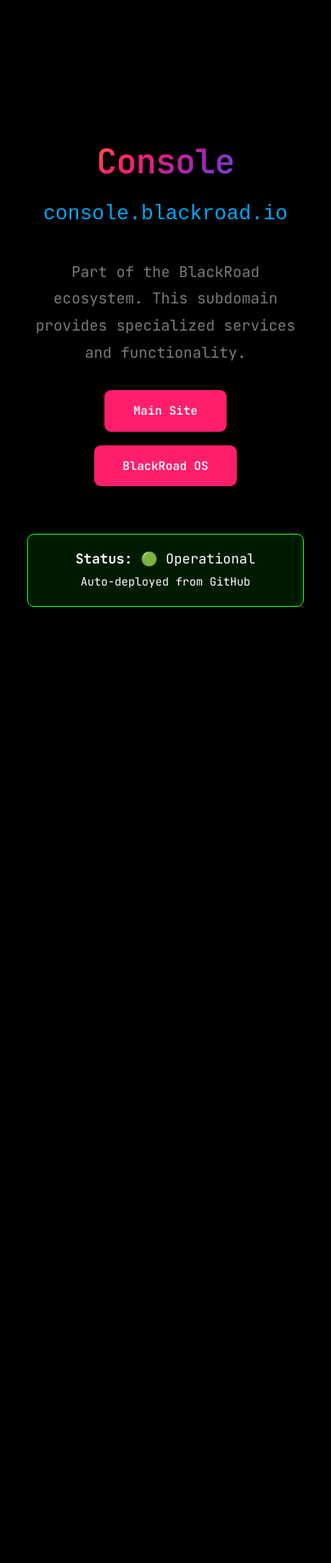
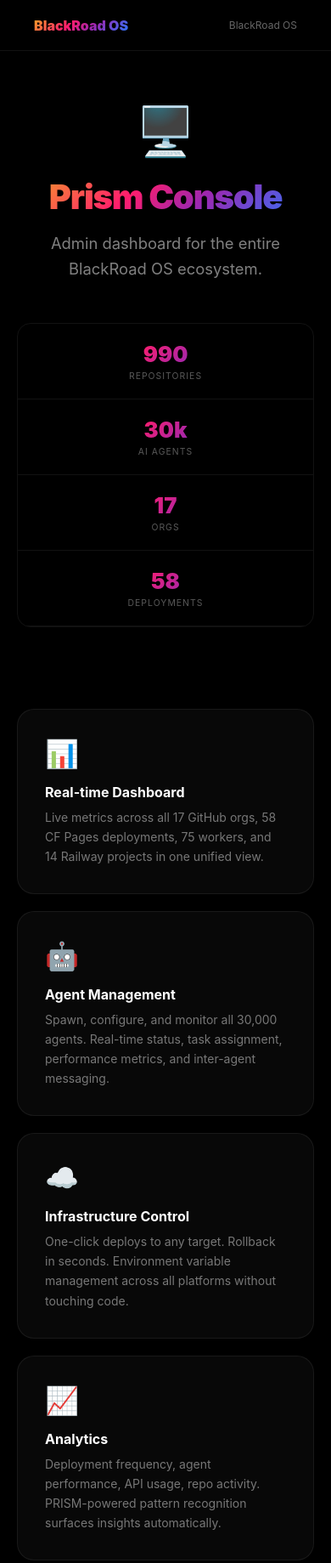
Before and after one commit to BlackRoad-OS/console-blackroadio, a website: page index.html in a window 390 px wide. Shown: the top 1839 px of the page at 85% size. Before the commit the page ends 844 px from the top, so only its background shows below. Drawn offline with Linux system fonts and the light colour scheme; no server answers.

Commit message:
feat: enhance site with full content, live data, responsive design

```diff
--- a/index.html
+++ b/index.html
@@ -1,128 +1,113 @@
 <!DOCTYPE html>
 <html lang="en">
 <head>
-    <meta charset="UTF-8">
-    <meta name="viewport" content="width=device-width, initial-scale=1.0">
-    <title>Console - blackroad.io</title>
-    <style>
-        * { margin: 0; padding: 0; box-sizing: border-box; }
-        body {
-            font-family: 'Inter', -apple-system, sans-serif;
-            background: #000;
-            color: #0f0;
-            display: flex;
-            align-items: center;
-            justify-content: center;
-            min-height: 100vh;
-            padding: 2rem;
-            text-align: center;
-        }
-        .container {
-            max-width: 600px;
-        }
-        h1 {
-            font-size: 3rem;
-            margin-bottom: 1rem;
-            background: linear-gradient(135deg, #FF9D00, #FF0066, #7700FF, #0066FF);
-            -webkit-background-clip: text;
-            -webkit-text-fill-color: transparent;
-        }
-        .subdomain {
-            font-family: 'Courier New', monospace;
-            font-size: 1.5rem;
-            margin-bottom: 2rem;
-            color: #0af;
-        }
-        p {
-            font-size: 1.1rem;
-            line-height: 1.8;
-            margin-bottom: 2rem;
-            opacity: 0.8;
-        }
-        .btn {
-            display: inline-block;
-            padding: 1rem 2rem;
-            background: linear-gradient(135deg, #FF9D00, #FF0066);
-            color: #fff;
-            text-decoration: none;
-            border-radius: 8px;
-            font-weight: 600;
-            margin: 0.5rem;
-            transition: transform 0.3s;
-        }
-        .btn:hover {
-            transform: translateY(-2px);
-        }
-        .status {
-            margin-top: 3rem;
-            padding: 1rem;
-            background: rgba(0, 255, 0, 0.1);
-            border: 1px solid #0f0;
-            border-radius: 8px;
-        }
-    </style>
-  <link rel="preconnect" href="https://fonts.googleapis.com">
-  <link rel="preconnect" href="https://fonts.gstatic.com" crossorigin>
-  <link href="https://fonts.googleapis.com/css2?family=JetBrains+Mono:wght@300;400;500;600;700&display=swap" rel="stylesheet">
-  <style>
-    :root{--black:#000;--ink:#0A0A0A;--surface:#111;--border:#1A1A1A;--dim:#666;--sub:#999;--white:#FFF;--pink:#FF1D6C;--amber:#F5A623;--violet:#9C27B0;--blue:#2979FF;--green:#00FF88;--gradient:linear-gradient(135deg,#F5A623 0%,#FF1D6C 38.2%,#9C27B0 61.8%,#2979FF 100%);--xs:8px;--sm:13px;--md:21px;--lg:34px;--xl:55px;--xxl:89px}
-    *,*::before,*::after{margin:0;padding:0;box-sizing:border-box}
-    body{font-family:'JetBrains Mono',monospace;background:#000;color:#fff;line-height:1.618;overflow-x:hidden;-webkit-font-smoothing:antialiased;padding-top:70px}
-    h1{font-size:clamp(40px,8vw,100px);font-weight:600;letter-spacing:-.02em;line-height:1.1;background:linear-gradient(135deg,#F5A623 0%,#FF1D6C 38.2%,#9C27B0 61.8%,#2979FF 100%);-webkit-background-clip:text;-webkit-text-fill-color:transparent;background-clip:text;margin-bottom:21px}
-    h2{font-size:clamp(24px,4vw,48px);font-weight:600;letter-spacing:-.02em;color:#fff;margin-bottom:21px}
-    h3{font-size:clamp(16px,2vw,24px);font-weight:600;color:#fff;margin-bottom:13px}
-    h4,h5,h6{color:#fff}
-    p{color:#999;line-height:1.8;margin-bottom:21px}
-    a{color:#2979FF;text-decoration:none;transition:color .2s}
-    a:hover{color:#FF1D6C}
-    strong{color:#fff}
-    code{font-family:inherit;background:#111;color:#00FF88;padding:2px 6px;border:1px solid #1A1A1A}
-    pre{background:#0A0A0A;border:1px solid #1A1A1A;border-left:2px solid #FF1D6C;padding:21px 34px;color:#00FF88;overflow-x:auto;margin-bottom:34px}
-    hr{border:none;height:1px;background:linear-gradient(135deg,#F5A623,#FF1D6C,#9C27B0,#2979FF);opacity:.3;margin:55px 0}
-    nav,.nav{position:fixed;top:0;left:0;right:0;z-index:1000;display:flex;justify-content:space-between;align-items:center;padding:21px 55px;background:rgba(0,0,0,.85);backdrop-filter:blur(20px);-webkit-backdrop-filter:blur(20px);border-bottom:1px solid #1A1A1A}
-    nav a,.nav a{color:#999;font-size:13px}
-    nav a:hover,.nav a:hover{color:#fff}
-    .logo{font-size:20px;font-weight:700;background:linear-gradient(135deg,#F5A623 0%,#FF1D6C 38.2%,#9C27B0 61.8%,#2979FF 100%);-webkit-background-clip:text;-webkit-text-fill-color:transparent;background-clip:text}
-    header{padding:21px 55px 0;display:flex;justify-content:space-between;align-items:center}
-    header .logo{font-size:22px;font-weight:700;background:linear-gradient(135deg,#F5A623 0%,#FF1D6C 38.2%,#9C27B0 61.8%,#2979FF 100%);-webkit-background-clip:text;-webkit-text-fill-color:transparent;background-clip:text}
-    header nav{position:static;background:none;backdrop-filter:none;border:none;padding:0;display:flex;gap:34px}
-    .hero,section.hero{min-height:90vh;display:flex;flex-direction:column;justify-content:center;align-items:center;text-align:center;padding:89px 55px;position:relative;overflow:hidden}
-    .hero::before{content:'';position:absolute;top:50%;left:50%;transform:translate(-50%,-50%);width:500px;height:500px;background:radial-gradient(circle,rgba(255,29,108,.15) 0%,rgba(156,39,176,.1) 40%,transparent 70%);pointer-events:none;animation:orb 8s ease-in-out infinite}
-    @keyframes orb{0%,100%{transform:translate(-50%,-50%) scale(1);opacity:.6}50%{transform:translate(-50%,-50%) scale(1.3);opacity:1}}
-    .hero p,.tagline{font-size:18px;max-width:600px;color:#999;margin-bottom:55px;position:relative;z-index:1}
-    .hero h1{position:relative;z-index:1}
-    .earth-glow,.hero-glow,.neural-bg{position:absolute;inset:0;background:radial-gradient(ellipse at center,rgba(255,29,108,.07) 0%,transparent 60%);pointer-events:none}
-    section{padding:89px 55px;position:relative}
-    section:not(.hero){max-width:1200px;margin-left:auto;margin-right:auto}
-    section h2{color:#fff;-webkit-text-fill-color:#fff}
-    .btn,.btn-primary{display:inline-block;padding:13px 34px;font-family:inherit;font-size:14px;font-weight:600;background:#FF1D6C;color:#fff;text-decoration:none;border:none;cursor:pointer;transition:all .2s;position:relative;z-index:1}
-    .btn:hover,.btn-primary:hover{background:#fff;color:#000;transform:translateY(-2px)}
-    .features-grid,.ai-features,.pillars{display:flex;flex-wrap:wrap;gap:34px;justify-content:center}
-    .feature-card,.ai-feature,.pillar{background:rgba(255,255,255,.02);border:1px solid #1A1A1A;padding:55px;transition:all .3s;flex:1;min-width:220px;max-width:360px}
-    .feature-card:hover,.ai-feature:hover,.pillar:hover{background:rgba(255,255,255,.05);border-color:rgba(255,29,108,.4);transform:translateY(-4px)}
-    .feature-icon,.ai-feature-icon,.pillar-icon{font-size:28px;margin-bottom:21px;display:block}
-    .feature-card h3,.ai-feature-title,.pillar-name{color:#fff;margin-bottom:8px}
-    .feature-card p,.ai-feature-desc{font-size:14px;color:#666}
-    .badge,.ai-badge{display:inline-block;padding:4px 13px;font-size:11px;letter-spacing:.1em;text-transform:uppercase;border:1px solid #1A1A1A;color:#999;margin-bottom:21px}
-    footer,.footer{padding:55px;border-top:1px solid #1A1A1A;color:#666;font-size:13px;display:flex;justify-content:space-between;align-items:center;flex-wrap:wrap;gap:21px}
-    footer a,.footer a{color:#999}
-    footer a:hover,.footer a:hover{color:#FF1D6C}
-    @media(max-width:768px){nav,.nav{padding:21px}.hero,section.hero{padding:89px 21px}.features-grid,.ai-features,.pillars{flex-direction:column}.feature-card,.ai-feature{min-width:unset;max-width:unset}footer,.footer{flex-direction:column;text-align:center;padding:34px 21px}}
-  </style>
+<meta charset="UTF-8">
+<meta name="viewport" content="width=device-width,initial-scale=1">
+<title>Console — BlackRoad OS</title>
+<meta name="description" content="Admin dashboard for the entire BlackRoad OS ecosystem.">
+<style>
+:root{--amber:#F5A623;--pink:#FF1D6C;--violet:#9C27B0;--blue:#2979FF;--g:linear-gradient(135deg,#F5A623 0%,#FF1D6C 38.2%,#9C27B0 61.8%,#2979FF 100%);--accent:#9C27B0}
+*{margin:0;padding:0;box-sizing:border-box}
+body{font-family:-apple-system,BlinkMacSystemFont,'Inter',sans-serif;background:#000;color:#fff;min-height:100vh}
+nav{padding:0 40px;height:60px;display:flex;align-items:center;justify-content:space-between;border-bottom:1px solid rgba(255,255,255,0.07);backdrop-filter:blur(20px);position:sticky;top:0;z-index:100;background:rgba(0,0,0,0.8)}
+.logo{font-weight:900;font-size:1rem;background:var(--g);-webkit-background-clip:text;-webkit-text-fill-color:transparent;background-clip:text}
+.live-stat{font-size:0.75rem;color:rgba(255,255,255,0.4)}
+.hero{padding:80px 40px 64px;text-align:center;max-width:900px;margin:0 auto}
+.hero-icon{font-size:3.5rem;margin-bottom:24px;display:block}
+h1{font-size:clamp(2.5rem,7vw,5.5rem);font-weight:900;letter-spacing:-0.03em;background:var(--g);-webkit-background-clip:text;-webkit-text-fill-color:transparent;background-clip:text;margin-bottom:20px;line-height:1}
+.tagline{font-size:1.15rem;color:rgba(255,255,255,0.5);line-height:1.618;max-width:560px;margin:0 auto 48px}
+.stat-bar{display:flex;gap:0;max-width:700px;margin:0 auto;border:1px solid rgba(255,255,255,0.07);border-radius:16px;overflow:hidden}
+.stat-item{flex:1;padding:20px 16px;text-align:center;border-right:1px solid rgba(255,255,255,0.07)}
+.stat-item:last-child{border-right:none}
+.stat-v{font-size:1.6rem;font-weight:900;background:var(--g);-webkit-background-clip:text;-webkit-text-fill-color:transparent;background-clip:text}
+.stat-l{font-size:0.65rem;color:rgba(255,255,255,0.35);margin-top:4px;text-transform:uppercase;letter-spacing:0.1em}
+.grid{display:grid;grid-template-columns:repeat(auto-fit,minmax(300px,1fr));gap:20px;max-width:1100px;margin:80px auto;padding:0 40px}
+.feat-card{background:rgba(255,255,255,0.03);border:1px solid rgba(255,255,255,0.07);border-radius:20px;padding:32px;transition:all 0.3s}
+.feat-card:hover{border-color:rgba(255,255,255,0.14);transform:translateY(-3px);background:rgba(255,255,255,0.05)}
+.feat-icon{font-size:2rem;margin-bottom:16px;display:block}
+.feat-title{font-size:1rem;font-weight:700;margin-bottom:8px}
+.feat-desc{font-size:0.875rem;color:rgba(255,255,255,0.45);line-height:1.65}
+.cta{text-align:center;padding:80px 40px;border-top:1px solid rgba(255,255,255,0.07)}
+.cta h2{font-size:2rem;font-weight:800;background:var(--g);-webkit-background-clip:text;-webkit-text-fill-color:transparent;background-clip:text;margin-bottom:16px}
+.btn{display:inline-flex;align-items:center;gap:8px;padding:12px 28px;border-radius:100px;font-size:0.9rem;font-weight:700;text-decoration:none;background:var(--g);color:#fff;transition:opacity 0.2s,transform 0.2s}
+.btn:hover{opacity:0.85;transform:translateY(-2px)}
+footer{padding:40px;text-align:center;color:rgba(255,255,255,0.25);font-size:0.8rem;border-top:1px solid rgba(255,255,255,0.07)}
+footer a{color:rgba(255,29,108,0.7);text-decoration:none}
+@media(max-width:640px){.hero{padding:60px 20px 48px}.grid{padding:0 20px;margin:48px auto}.stat-bar{flex-direction:column}.stat-item{border-right:none;border-bottom:1px solid rgba(255,255,255,0.07)}}
+</style>
 </head>
 <body>
-    <div class="container">
-        <h1>Console</h1>
-        <div class="subdomain">console.blackroad.io</div>
-        <p>Part of the BlackRoad ecosystem. This subdomain provides specialized services and functionality.</p>
-        <div>
-            <a href="https://blackroad.io" class="btn">Main Site</a>
-            <a href="https://blackroad.io" class="btn">BlackRoad OS</a>
-        </div>
-        <div class="status">
-            <strong>Status:</strong> 🟢 Operational<br>
-            <small>Auto-deployed from GitHub</small>
-        </div>
+<nav>
+  <div class="logo">BlackRoad OS</div>
+  <div class="live-stat" id="live-count">Loading...</div>
+</nav>
+<div class="hero">
+  <span class="hero-icon">🖥️</span>
+  <h1>Prism Console</h1>
+  <p class="tagline">Admin dashboard for the entire BlackRoad OS ecosystem.</p>
+  <div class="stat-bar">
+    <div class="stat-item"><div class="stat-v" id="s1">990</div><div class="stat-l">Repositories</div></div>
+    <div class="stat-item"><div class="stat-v" id="s2">30k</div><div class="stat-l">AI Agents</div></div>
+    <div class="stat-item"><div class="stat-v" id="s3">17</div><div class="stat-l">Orgs</div></div>
+    <div class="stat-item"><div class="stat-v" id="s4">58</div><div class="stat-l">Deployments</div></div>
+  </div>
+</div>
+<div class="grid">
+
+    <div class="feat-card">
+      <div class="feat-icon">📊</div>
+      <div class="feat-title">Real-time Dashboard</div>
+      <div class="feat-desc">Live metrics across all 17 GitHub orgs, 58 CF Pages deployments, 75 workers, and 14 Railway projects in one unified view.</div>
     </div>
+
+    <div class="feat-card">
+      <div class="feat-icon">🤖</div>
+      <div class="feat-title">Agent Management</div>
+      <div class="feat-desc">Spawn, configure, and monitor all 30,000 agents. Real-time status, task assignment, performance metrics, and inter-agent messaging.</div>
+    </div>
+
+    <div class="feat-card">
+      <div class="feat-icon">☁️</div>
+      <div class="feat-title">Infrastructure Control</div>
+      <div class="feat-desc">One-click deploys to any target. Rollback in seconds. Environment variable management across all platforms without touching code.</div>
+    </div>
+
+    <div class="feat-card">
+      <div class="feat-icon">📈</div>
+      <div class="feat-title">Analytics</div>
+      <div class="feat-desc">Deployment frequency, agent performance, API usage, repo activity. PRISM-powered pattern recognition surfaces insights automatically.</div>
+    </div>
+
+    <div class="feat-card">
+      <div class="feat-icon">🔐</div>
+      <div class="feat-title">Access Control</div>
+      <div class="feat-desc">Role-based access control, audit logs, session management. All admin actions are logged and verifiable.</div>
+    </div>
+
+    <div class="feat-card">
+      <div class="feat-icon">🔔</div>
+      <div class="feat-title">Alerts</div>
+      <div class="feat-desc">Real-time notifications for deployments, failures, security events, and agent status changes. Multi-channel: Slack, email, SMS, webhook.</div>
+    </div>
+</div>
+<div class="cta">
+  <h2>Built on BlackRoad OS</h2>
+  <p style="color:rgba(255,255,255,0.45);margin-bottom:32px">Your AI. Your Hardware. Your Rules.</p>
+  <a href="https://github.com/BlackRoad-OS" class="btn" target="_blank">⚡ Explore GitHub</a>
+</div>
+<footer>
+  <a href="https://github.com/BlackRoad-OS/blackroad-os-prism-console" target="_blank">Prism Console</a> · <a href="https://status.blackroad.io" target="_blank">Status</a> · <a href="https://docs.blackroad.io" target="_blank">Docs</a><br><br>© 2026 BlackRoad OS, Inc. — All rights reserved.
+</footer>
+<script>
+const API='https://blackroad-live-hub.amundsonalexa.workers.dev';
+fetch(API+'/all').then(r=>r.json()).then(d=>{
+  const b=d.blackroad||{};
+  document.getElementById('s1').textContent=(b.total_repos||990).toLocaleString();
+  document.getElementById('s2').textContent='30k';
+  document.getElementById('s3').textContent=b.orgs||17;
+  document.getElementById('s4').textContent=b.domains||58;
+  document.getElementById('live-count').textContent=`${b.total_repos||990} repos live`;
+}).catch(()=>document.getElementById('live-count').textContent='BlackRoad OS');
+</script>
 </body>
 </html>
```
